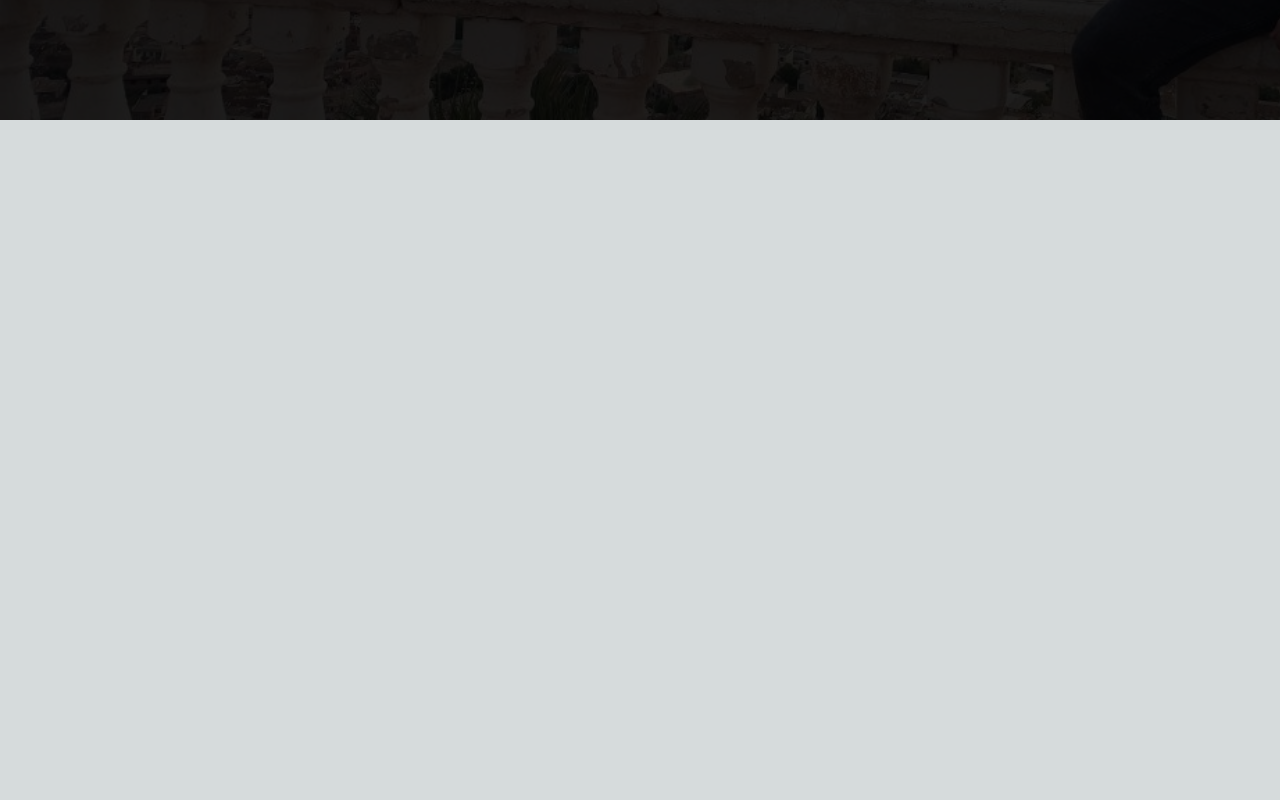
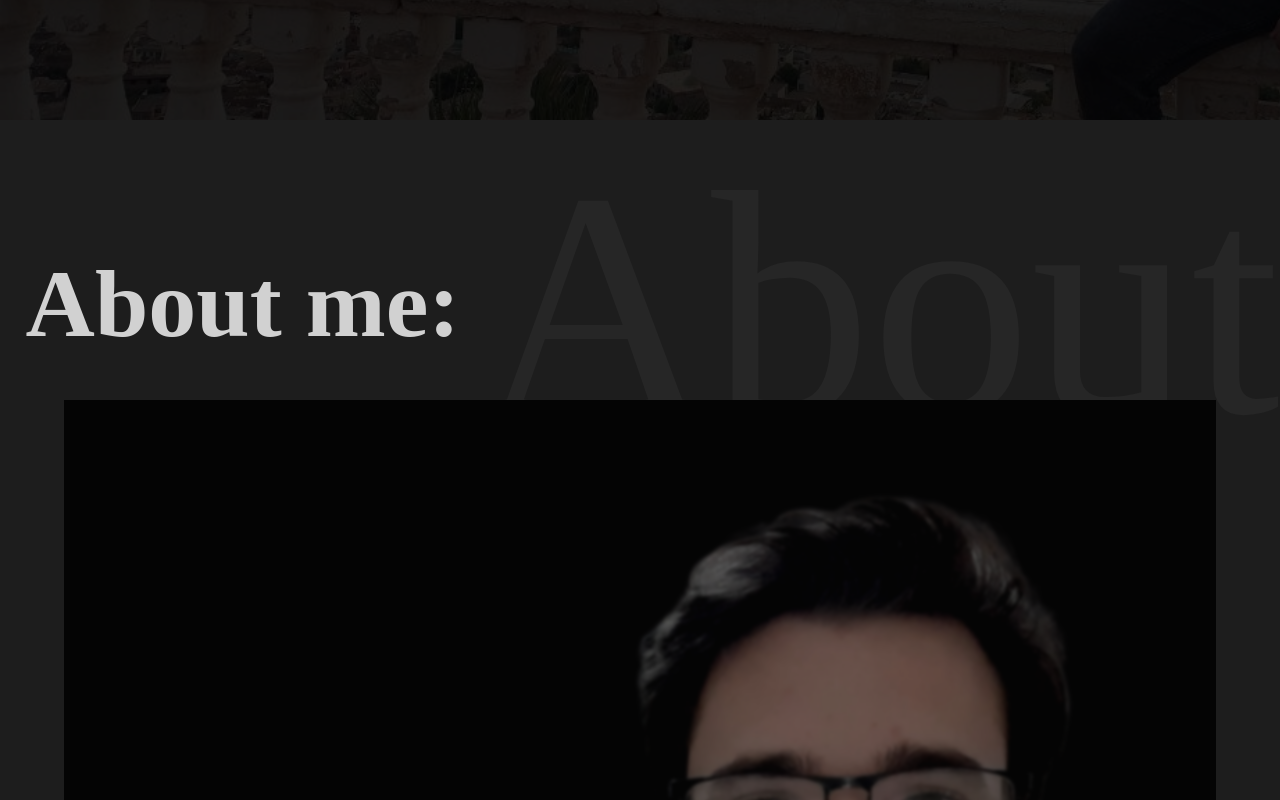
Before and after one commit to abderraouf2/personal-portfolio, a Next.js app: page / in a window 1280 px wide. Shown: the part 680-1480 px from the top of the page. Before the commit the page ends 800 px from the top, so only its background shows below. Built offline with nearby package versions, Linux system fonts and the light colour scheme.

Commit message:
trying to fix

```diff
--- a/pages/index.js
+++ b/pages/index.js
@@ -31,8 +31,8 @@ export default function Home() {
         ) : (
           <>
             <Banner />
-            {/* <About />
-            <Projects />
+            <About />
+            {/* <Projects />
             <Skills />
             <Footer /> */}
           </>
```
